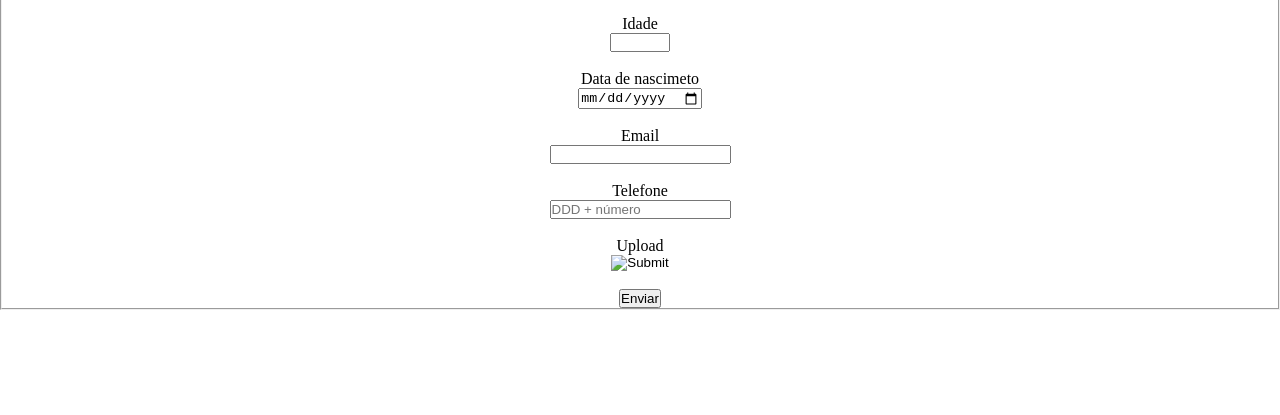
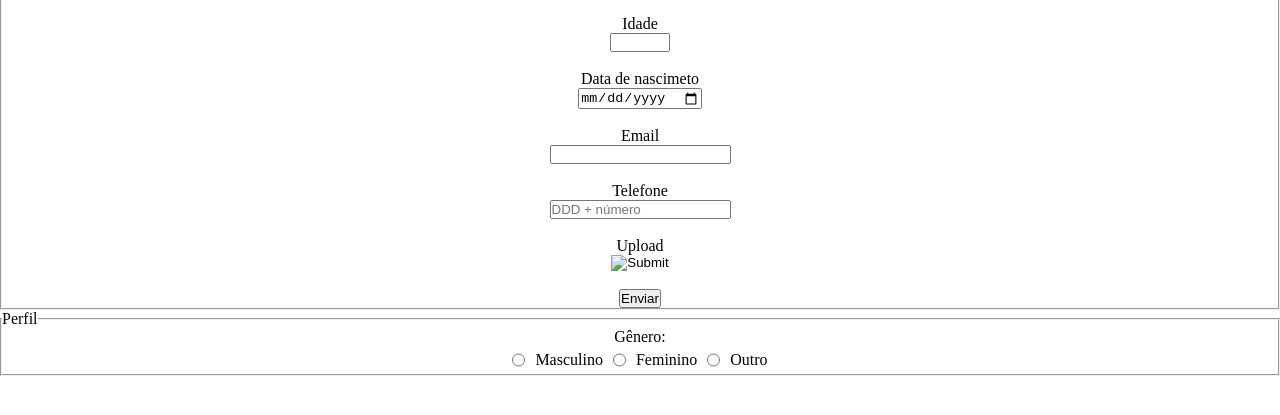
Before and after one commit to consevi/culturama, a plain HTML site: page index.html in a window 1280 px wide. Shown: the part 95-510 px from the top of the page. Drawn offline with Linux system fonts and the light colour scheme.

Commit message:
adicioar opcoes de generos

```diff
--- a/index.html
+++ b/index.html
@@ -13,6 +13,7 @@
 
     <section>
         <form action="" method="get">
+
             <fieldset>
                 <legend>Dados Pessoais</legend>
                     <div class="info-pessoal">
@@ -39,6 +40,27 @@
 
                     </div>
                 </fieldset>
+
+
+                <fieldset>
+                    <legend>Perfil</legend>
+                        <div class="perfil">
+
+                            <p>Gênero:</p>
+                            <div class="generos">
+                            <input type="radio" name="userGender">
+                            <label for="userGender">Masculino</label>
+
+                            <input type="radio" name="userGender">
+                            <label for="userGender">Feminino</label>
+
+                            <input type="radio" name="userGender">
+                            <label for="userGender">Outro</label>
+                        </div>
+
+                    </div>
+                </fieldset>
+
             </form>
         </section>
 
--- a/style.css
+++ b/style.css
@@ -10,8 +10,16 @@ header {
     flex-direction: column;
 }
 
-.info-pessoal {
+.info-pessoal,
+.perfil {
     display: flex;
     align-items: center;
     flex-direction: column;
 }
+
+.generos {
+    display: flex;
+    align-items: row;
+    gap: 10px;
+    padding: 5px;
+}
```
